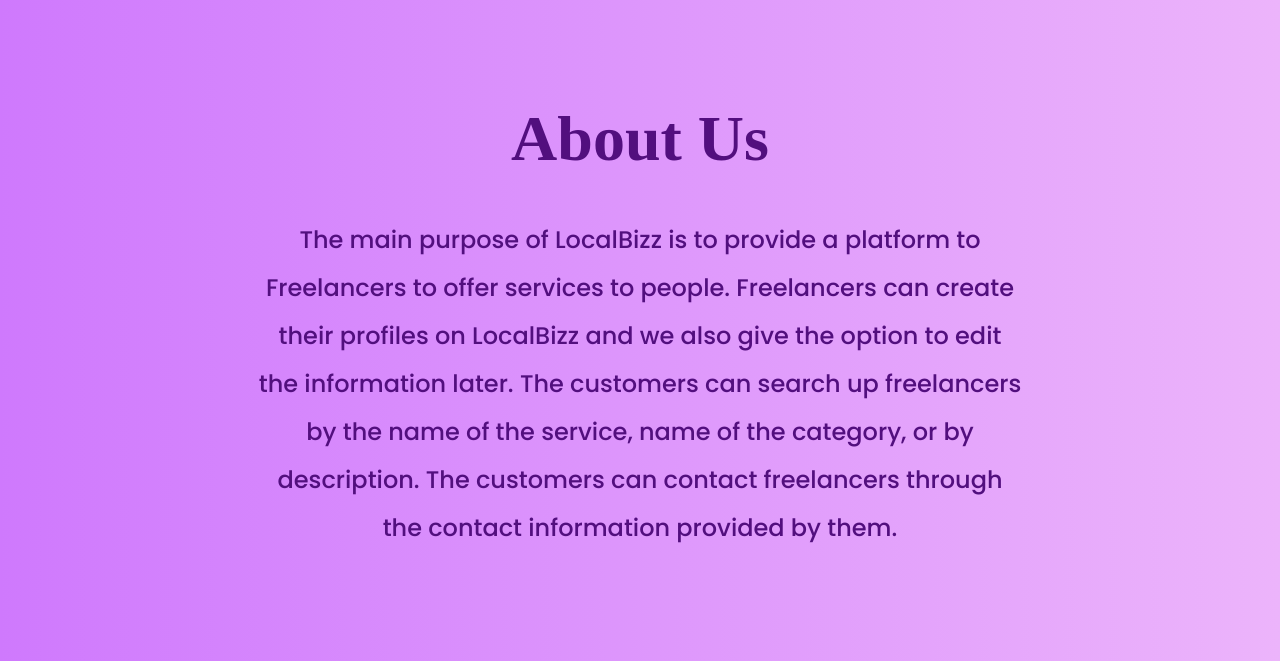
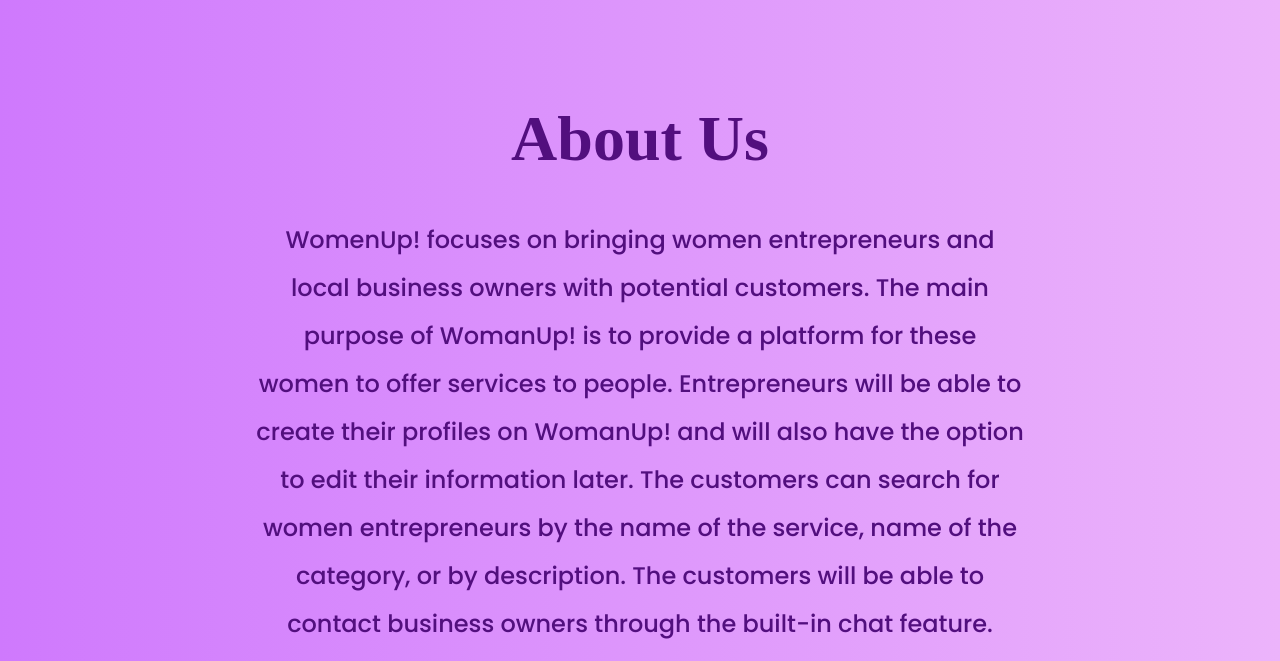
Before and after one commit to MarinMaksutaj/womanup, a plain HTML site: page public_html/index.html in a window 1280 px wide. Shown: the part 799-1460 px from the top of the page. Drawn offline with nearby package versions, Linux system fonts and the light colour scheme; a web font is replaced by a local one.

Commit message:
made changes to the UI

```diff
--- a/public_html/index.html
+++ b/public_html/index.html
@@ -1,10 +1,3 @@
-<!--
-  CSc 337 Final project Fall 2021
-  Filename: index.html
-  Author: Muhtasim Al-Farabi, Shyambhavi
-  Purpose: This document contains necessary html for the home page of
-  our webapp.
--->
 <!DOCTYPE html>
 <html lang="en" dir="ltr">
   <head>
@@ -26,7 +19,7 @@
     <div id="navBar">
       <a href="index.html"><img id="shoppingCart" src="./images/shopping-cart.png" alt=""></a>
 
-      <a href="signup.html" id="freelanceSign">Sign Up as a Freelancer</a>
+      <a href="signup.html" id="freelanceSign">Sign Up as an Enterpreneur</a>
 
       <button id="loginButton" onclick="location.href='login.html'" class="Button" type="button" name="button">Login</button>
 
@@ -44,13 +37,12 @@
 
     <div id="AboutUsDiv">
       <h2>About Us</h2>
-      The main purpose of LocalBizz is to provide a platform to Freelancers
-      to offer services to people. Freelancers can create their profiles on
-      LocalBizz and we also give the option to edit the information later. The
-      customers can search up freelancers by the name of the service, name of the
-      category, or by description.
-      The customers can contact freelancers through the contact
-      information provided by them.
+      WomenUp! focuses on bringing women entrepreneurs and local business owners with
+      potential customers. The main purpose of WomanUp! is to provide a platform for
+      these women to offer services to people. Entrepreneurs will be able to create
+      their profiles on WomanUp! and will also have the option to edit their information later.
+      The customers can search for women entrepreneurs by the name of the service, name of the category,
+      or by description. The customers will be able to contact business owners through the built-in chat feature.
 
     </div>
 
```
Also changed, not shown: public_html/client.js (+0 -12 lines), public_html/index.css (+0 -7 lines), public_html/login.html (+1 -8 lines), public_html/signup.html (+1 -9 lines), public_html/welcome.html (+1 -8 lines).
